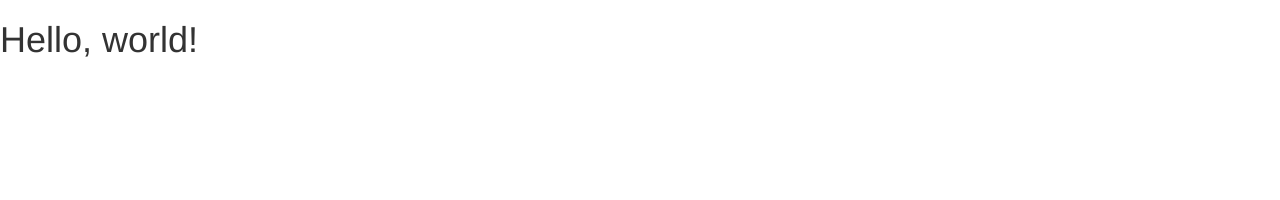
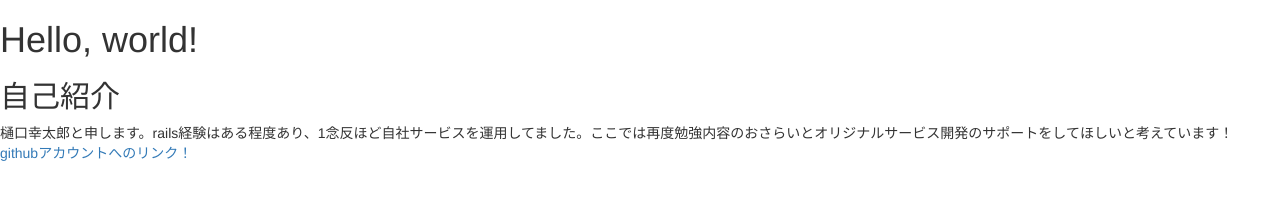
Before and after one commit to khsyukatu/khsyukatu.github.io, a plain HTML site: page index.html in a window 1280 px wide. Drawn offline with nearby package versions, Linux system fonts and the light colour scheme.

Commit message:
s/home/ubuntu/workspace/khsyukatu.github.io/.git/COMMIT_EDITMSGecond commit

```diff
--- a/index.html
+++ b/index.html
@@ -4,11 +4,21 @@
     <meta charset="utf-8">
     <meta http-equiv="X-UA-Compatible" content="IE=edge">
     <meta name="viewport" content="width=device-width, initial-scale=1">
-    <title>Bootstrap 101 Template</title>
+    <title>自己紹介</title>
+    <meta name="description" content="樋口幸太郎と申します。rails経験はある程度あり、1念反ほど自社サービスを運用してました。ここでは再度勉強内容のおさらいとオリジナルサービス開発のサポートをしてほしいと考えています！">
+    <meta name="keywords" content="自己紹介, rails, 樋口幸太郎, オリジナルサービスのサポート希望">
     <link href="https://maxcdn.bootstrapcdn.com/bootstrap/3.3.5/css/bootstrap.min.css" rel="stylesheet">
   </head>
   <body>
     <h1>Hello, world!</h1>
+    <div>
+      <h2>自己紹介</h2>
+      <div>
+        樋口幸太郎と申します。rails経験はある程度あり、1念反ほど自社サービスを運用してました。ここでは再度勉強内容のおさらいとオリジナルサービス開発のサポートをしてほしいと考えています！
+      </div>
+      <a href="https://github.com/khsyukatu">githubアカウントへのリンク！</a>
+    </div>
+
 
     <script src="https://maxcdn.bootstrapcdn.com/bootstrap/3.3.5/js/bootstrap.min.js"></script>
   </body>
```
